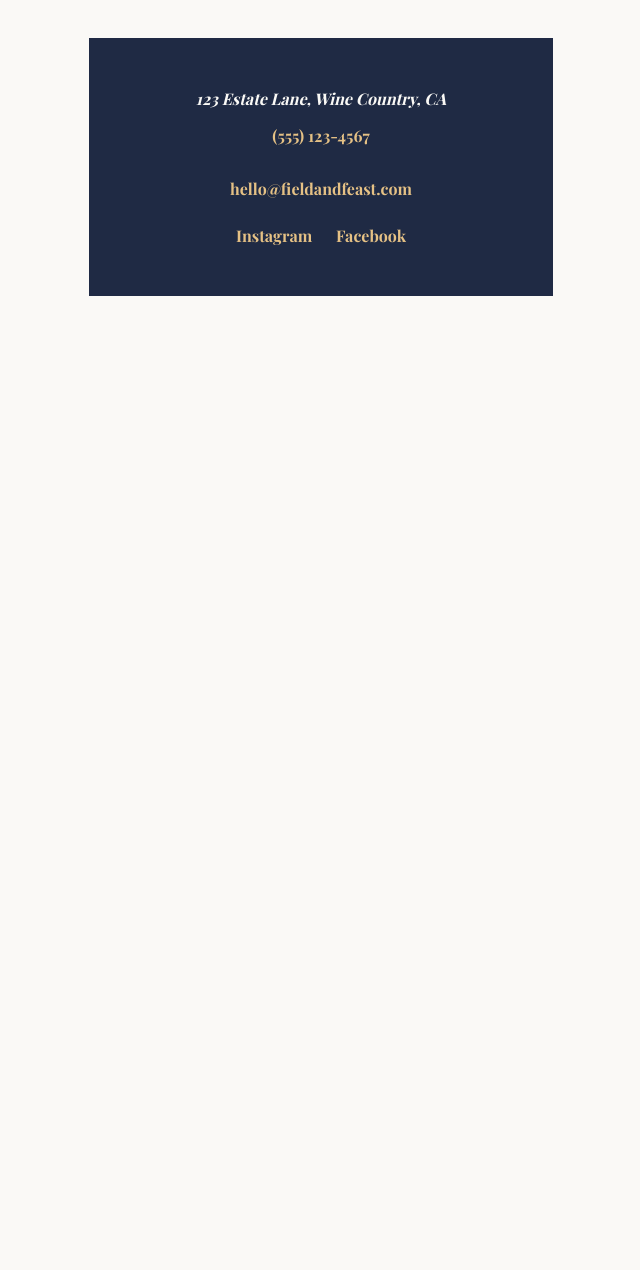
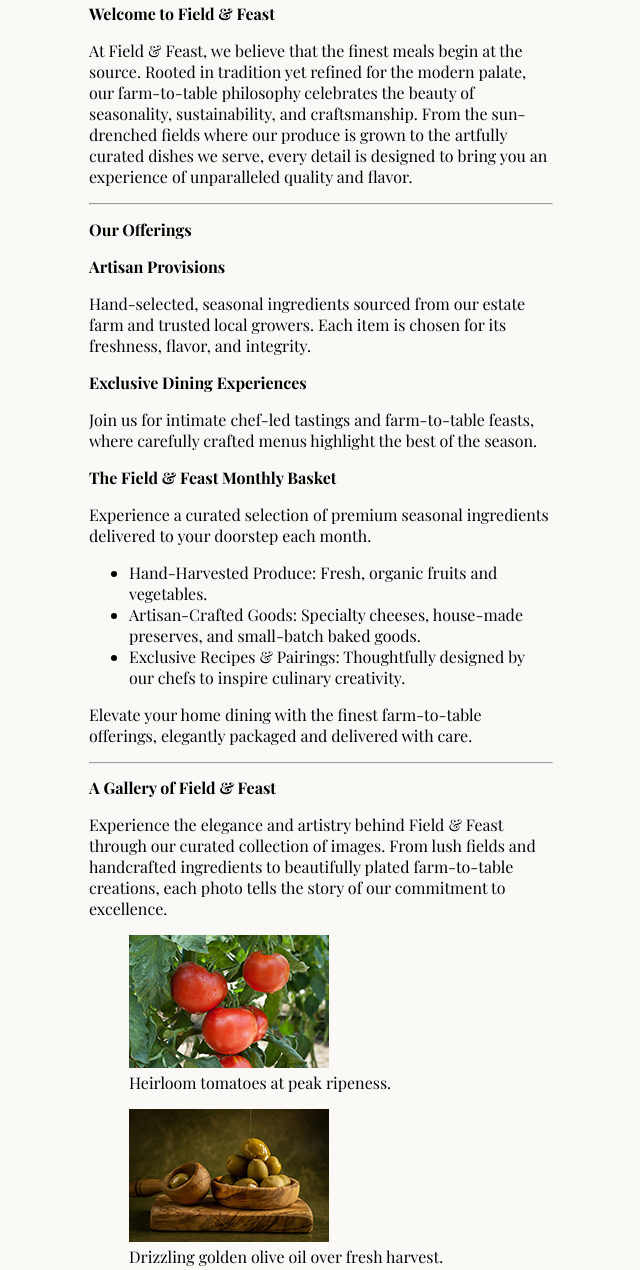
Before and after one commit to Jclarcoding/fieldandfeast, a plain HTML site: page index.html in a window 1280 px wide. Shown: the part 1259-2529 px from the top of the page, without its empty margins (319-959 px from the left). Before the commit the page ends 1563 px from the top, so only its background shows below. Drawn offline with nearby package versions, Linux system fonts and the light colour scheme; a web font is replaced by a local one.

Commit message:
html rough draft complete
and a little css

```diff
--- a/index.html
+++ b/index.html
@@ -21,44 +21,75 @@
         </nav>
     </header>
     <main>
-        Welcome to Field & Feast
-At Field & Feast, we believe that the finest meals begin at the source. Rooted in tradition yet refined for the modern palate, our farm-to-table philosophy celebrates the beauty of seasonality, sustainability, and craftsmanship. From the sun-drenched fields where our produce is grown to the artfully curated dishes we serve, every detail is designed to bring you an experience of unparalleled quality and flavor.
+        <section>
+            <h2>Welcome to Field & Feast</h2>
+            <p>At Field & Feast, we believe that the finest meals begin at the source. Rooted in tradition yet refined for the modern palate, our farm-to-table philosophy celebrates the beauty of seasonality, sustainability, and craftsmanship. From the sun-drenched fields where our produce is grown to the artfully curated dishes we serve, every detail is designed to bring you an experience of unparalleled quality and flavor.</p>
+        </section>
 
-Our Offerings
-Artisan Provisions
-Hand-selected, seasonal ingredients sourced from our estate farm and trusted local growers. Each item is chosen for its freshness, flavor, and integrity.
+        <hr>
 
-Exclusive Dining Experiences
-Join us for intimate chef-led tastings and farm-to-table feasts, where carefully crafted menus highlight the best of the season.
+        <section>
+            <h2>Our Offerings</h2>
+            <div>
+                <h3>Artisan Provisions</h3>
+                <p>Hand-selected, seasonal ingredients sourced from our estate farm and trusted local growers. Each item is chosen for its freshness, flavor, and integrity.</p>
+            </div>
 
-The Field & Feast Monthly Basket
-Experience a curated selection of premium seasonal ingredients delivered to your doorstep each month.
+            <div>
+                <h3>Exclusive Dining Experiences</h3>
+                <p>Join us for intimate chef-led tastings and farm-to-table feasts, where carefully crafted menus highlight the best of the season.</p>
+            </div>
 
-●	Hand-Harvested Produce: Fresh, organic fruits and vegetables.
-●	Artisan-Crafted Goods: Specialty cheeses, house-made preserves, and small-batch baked goods.
-●	Exclusive Recipes & Pairings: Thoughtfully designed by our chefs to inspire culinary creativity.
+            <div>
+                <h3>The Field & Feast Monthly Basket</h3>
+                <p>Experience a curated selection of premium seasonal ingredients delivered to your doorstep each month.</p>
 
-Elevate your home dining with the finest farm-to-table offerings, elegantly packaged and delivered with care.
+                <ul>
+                    <li>Hand-Harvested Produce: Fresh, organic fruits and vegetables.</li>
+                    <li>Artisan-Crafted Goods: Specialty cheeses, house-made preserves, and small-batch baked goods.</li>
+                    <li>Exclusive Recipes & Pairings: Thoughtfully designed by our chefs to inspire culinary creativity.</li>
+                </ul>
 
-A Gallery of Field & Feast
-Experience the elegance and artistry behind Field & Feast through our curated collection of images. From lush fields and handcrafted ingredients to beautifully plated farm-to-table creations, each photo tells the story of our commitment to excellence.
+                <p>Elevate your home dining with the finest farm-to-table offerings, elegantly packaged and delivered with care.</p>
+            </div>
+        </section>
 
-(tomatoes image)
-Heirloom tomatoes at peak ripeness.
+        <hr>
 
-(olive-oil image)
-Drizzling golden olive oil over fresh harvest.
+        <section>
+            <h2>A Gallery of Field & Feast</h2>
+            <p>Experience the elegance and artistry behind Field & Feast through our curated collection of images. From lush fields and handcrafted ingredients to beautifully plated farm-to-table creations, each photo tells the story of our commitment to excellence.</p>
 
-(table-setting image)
-Elegant tablescape under the evening sky.
+            <figure>
+                <img src="images/tomatoes-200w.jpg" alt="tomatoes">
+                <figcaption>Heirloom tomatoes at peak ripeness.</figcaption>
+            </figure>
 
-(chef-plating image)
-Artful plating with seasonal ingredients.
+            <figure>
+                <img src="images/olive-oil-200w.jpg" alt="olive-oil-200w">
+                <figcaption>Drizzling golden olive oil over fresh harvest.</figcaption>
+            </figure>
 
-(basket image)
-Our monthly basket, curated with care.
+            <figure>
+                <img src="images/table-setting-200w.jpg" alt="table setting image">
+                <figcaption>Elegant tablescape under the evening sky.</figcaption>
+            </figure>
 
-View Our Full Gallery
+            <figure>
+                <img src="images/chef-plating-200w.jpg" alt="Chef Plating">
+                <figcaption>Artful plating with seasonal ingredients.</figcaption>
+            </figure>
+
+            <figure>
+                <img src="images/basket-200w.jpg" alt="basket">
+                <figcaption>Our monthly basket, curated with care.</figcaption>
+            </figure>
+
+            <p><a href="#">View Our Full Gallery</a></p>
+
+        </section>
+
+        <hr>
 
     </main>
 
--- a/styles.css
+++ b/styles.css
@@ -51,8 +51,8 @@ header{
 }
 
 header img{
-    width: 40%;
-    margin-top: 15px;
+    width: 60%;
+    margin-top: 110px;
 }
 
 nav{
```
